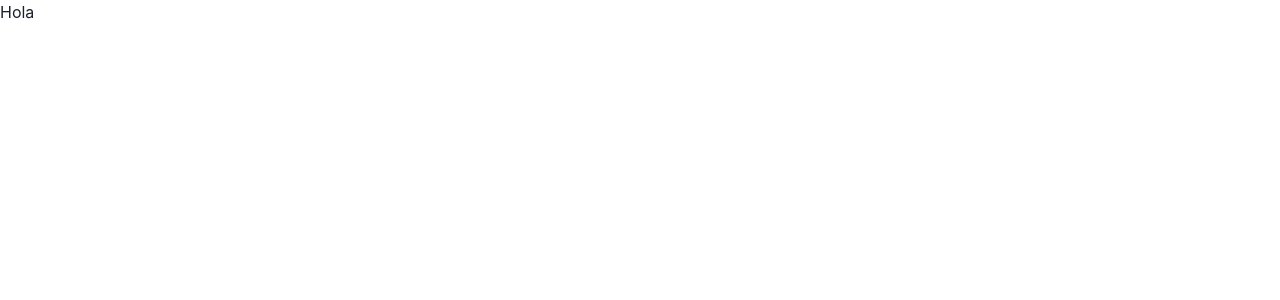
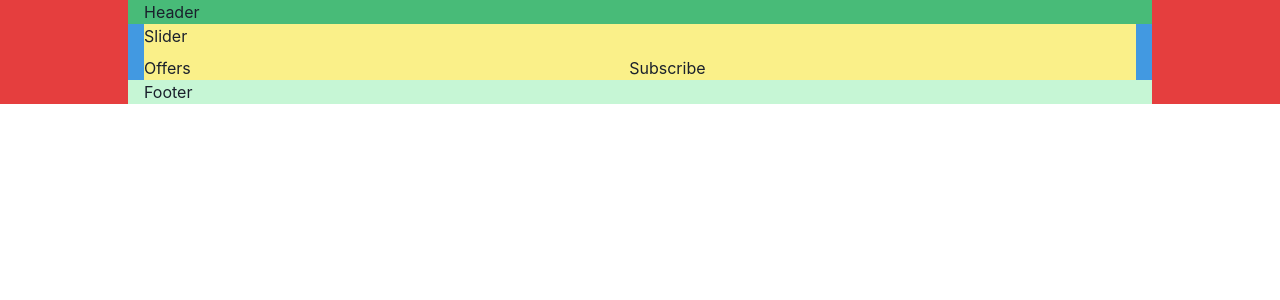
Before and after one commit to rafag0729/travelwings, a React (Create React App) app: page / in a window 1280 px wide. Shown: the top 300 px of the page. Built offline with nearby package versions, Linux system fonts and the light colour scheme.

Commit message:
Page structure added

```diff
--- a/src/App.tsx
+++ b/src/App.tsx
@@ -1,11 +1,12 @@
 import { ChakraProvider } from '@chakra-ui/react'
+import { AppRouter } from './router/AppRouter';
 
 
 
 function App() {
   return (
     <ChakraProvider>
-      Hola
+      <AppRouter />
     </ChakraProvider>
   );
 }
--- /dev/null
+++ b/src/router/AppRouter.tsx
@@ -0,0 +1,15 @@
+import { Container } from "@chakra-ui/react"
+import { HomeScreen } from "../screens/HomeScreen"
+import { Footer } from "../sections/Footer"
+import { Header } from "../sections/Header"
+
+
+export const AppRouter = () => {
+  return (
+    <Container maxW="full" bg="red.500">
+        <Header />
+        <HomeScreen />
+        <Footer />
+    </Container>
+  )
+}
--- /dev/null
+++ b/src/screens/HomeScreen.tsx
@@ -0,0 +1,25 @@
+import { Container, GridItem, SimpleGrid } from "@chakra-ui/react"
+
+import { Offers } from "../sections/Offers"
+import { Slider } from "../sections/Slider"
+import { Subscribe } from "../sections/Subscribe"
+
+
+
+export const HomeScreen = () => {
+  return (
+    <Container maxW="container.lg" bg="blue.400">
+        <SimpleGrid column={2} spacing={2} bg="yellow.200">
+            <GridItem colSpan={2}>
+                <Slider />
+            </GridItem>
+            <GridItem colSpan={1}>
+                <Offers />
+            </GridItem>
+            <GridItem colSpan={1}>
+                <Subscribe />
+            </GridItem>
+        </SimpleGrid>
+    </Container>
+  )
+}
--- /dev/null
+++ b/src/sections/Footer.tsx
@@ -0,0 +1,10 @@
+import { Container } from "@chakra-ui/react"
+
+
+export const Footer = () => {
+  return (
+    <Container maxW="container.lg" bg="green.100">
+        Footer
+    </Container>
+  )
+}
--- /dev/null
+++ b/src/sections/Header.tsx
@@ -0,0 +1,11 @@
+import { Container } from '@chakra-ui/react';
+
+
+
+export const Header = () => {
+  return (
+    <Container maxW="container.lg" bg="green.400">
+        Header
+    </Container>
+  )
+}
--- /dev/null
+++ b/src/sections/Offers.tsx
@@ -0,0 +1,7 @@
+
+
+export const Offers = () => {
+  return (
+    <div>Offers</div>
+  )
+}
--- /dev/null
+++ b/src/sections/Slider.tsx
@@ -0,0 +1,7 @@
+
+
+export const Slider = () => {
+  return (
+    <div>Slider</div>
+  )
+}
--- /dev/null
+++ b/src/sections/Subscribe.tsx
@@ -0,0 +1,7 @@
+
+
+export const Subscribe = () => {
+  return (
+    <div>Subscribe</div>
+  )
+}
```
